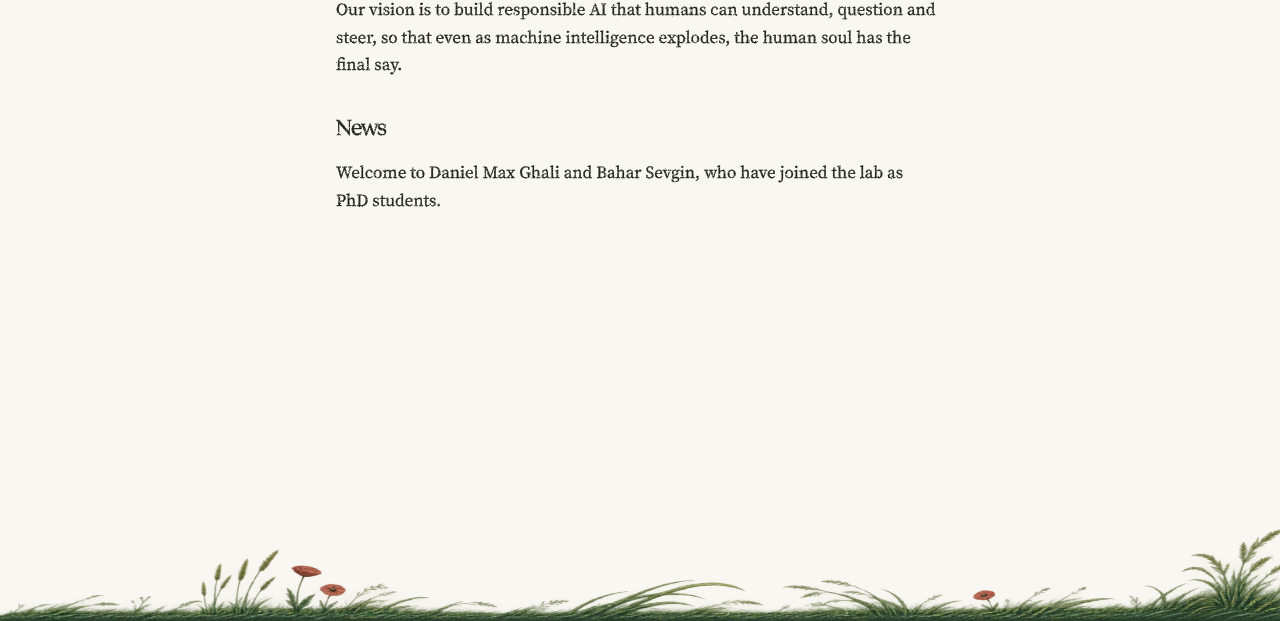
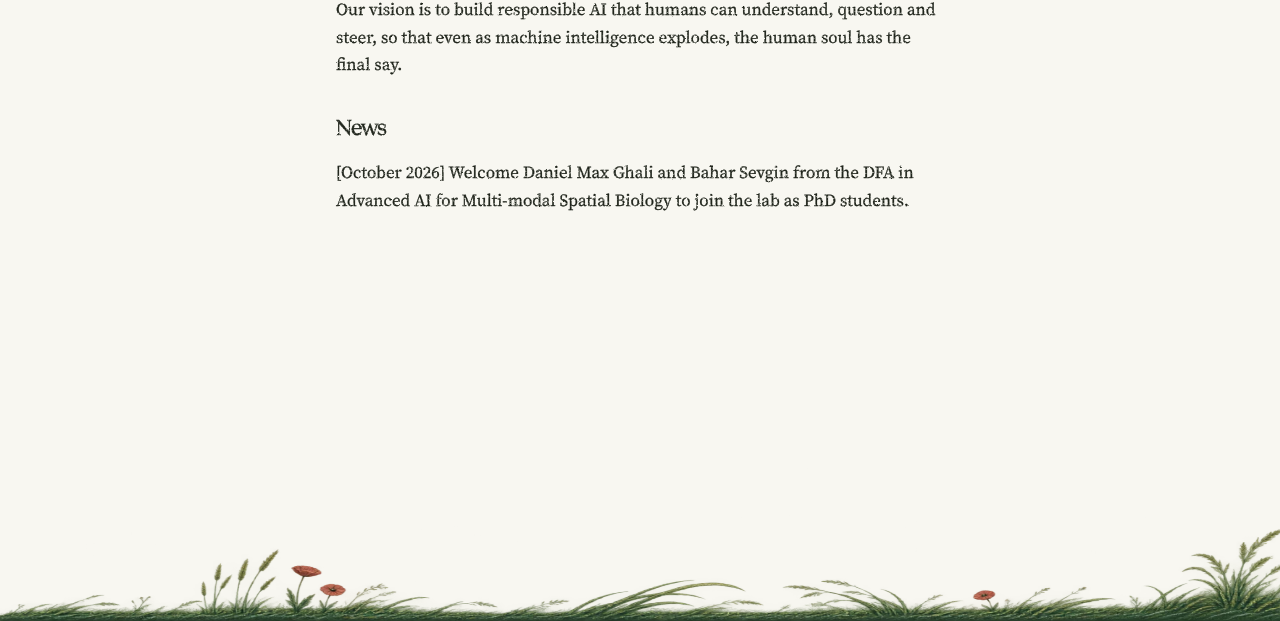
Before and after one commit to ziquanliu/soulspeak-ai-lab, a plain HTML site: page index.html in a window 1280 px wide. Shown: the part 179-800 px from the top of the page. Drawn offline with Linux system fonts and the light colour scheme.

Commit message:
revise text

```diff
--- a/index.html
+++ b/index.html
@@ -37,7 +37,7 @@
 
     <section class="news" aria-labelledby="news-heading">
       <h2 id="news-heading">News</h2>
-      <p>Welcome to Daniel Max Ghali and Bahar Sevgin, who have joined the lab as PhD students.</p>
+      <p>[October 2026] Welcome Daniel Max Ghali and Bahar Sevgin from the DFA in Advanced AI for Multi-modal Spatial Biology to join the lab as PhD students.</p>
     </section>
   </main>
   <div class="meadow" aria-hidden="true"></div>
```
